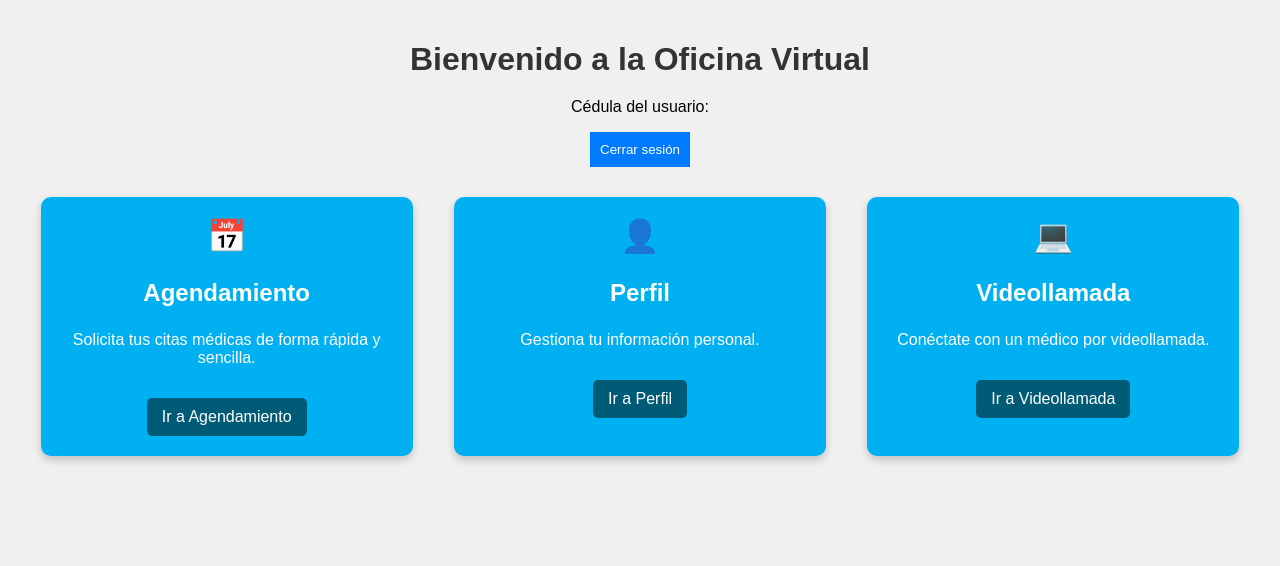
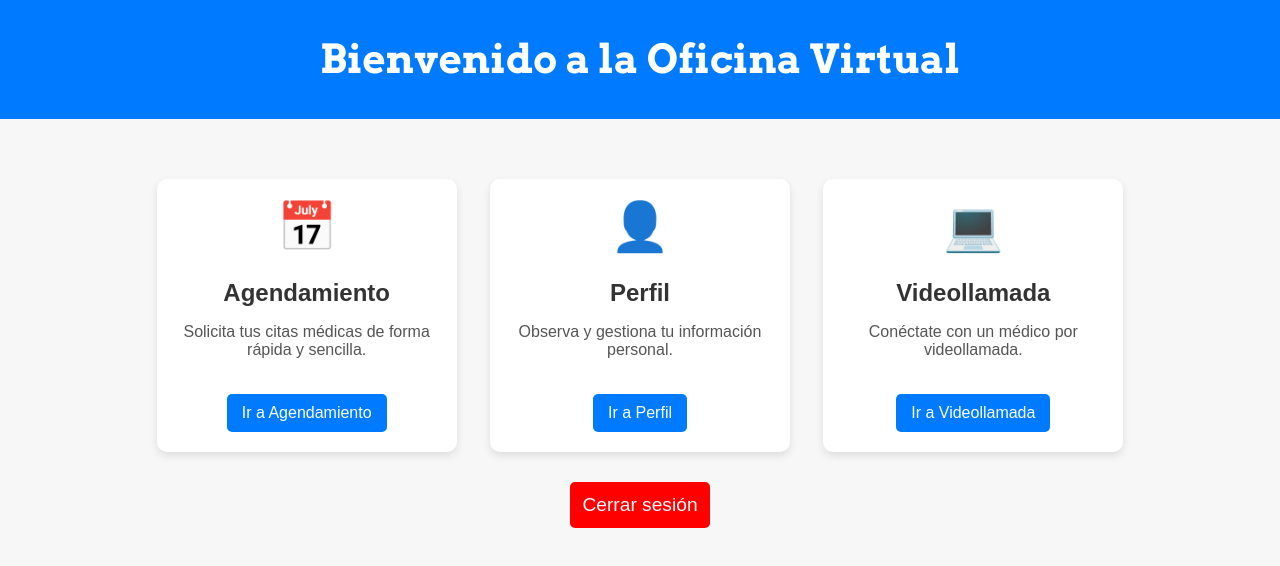
Before and after one commit to Edwinguty2/TELEMEDICINA-FRONTEND, a React (Create React App) app: page / in a window 1280 px wide. Shown: the top 566 px of the page. Built offline with nearby package versions, Linux system fonts and the light colour scheme; sample sign-in values are in the browser's storage.

Commit message:
Modificacion css home

```diff
--- /dev/null
+++ b/src/Home.css
@@ -0,0 +1,103 @@
+/* Estilos para el contenedor principal de la página de inicio */
+.home-container {
+  display: flex;
+  flex-direction: column;
+  justify-content: flex-start;
+  align-items: center;
+  min-height: 100vh;
+  background-color: #f7f7f7;
+  padding: 0px;
+}
+
+/* Estilo para el header de la página de inicio */
+header {
+  background-color: #007bff; /* Azul */
+  width: 100%;
+  padding: 35px;
+  text-align: center;
+  color: white; /* Texto blanco */
+  margin-bottom: 30px;
+}
+
+/* Estilo del título dentro del header */
+header h1 {
+  color: white;
+  font-size: 2.5rem; /* Aumentamos el tamaño del título */
+  margin: 0; /* Elimina los márgenes por defecto */
+  text-align: center;
+  font-family: Arvo;
+}
+
+/* Estilo para el párrafo con la cédula del usuario */
+.home-container p {
+  font-size: 1.1rem;
+  color: #555;
+  margin-bottom: 20px;
+}
+
+/* Estilo para el botón de logout */
+.logout-btn {
+  padding: 12px;
+  font-size: 1.2rem;
+  background-color: #FF0000; /* Rojo para indicar logout */
+  color: white;
+  border: none;
+  border-radius: 5px;
+  cursor: pointer;
+  transition: background-color 0.3s ease;
+  margin-bottom: 30px;
+}
+
+.logout-btn:hover {
+  background-color: #e60000; /* Rojo oscuro al hacer hover */
+}
+
+/* Estilo para las tarjetas (CardModules) */
+.card-container {
+  display: flex;
+  justify-content: space-around;
+  width: 100%;
+  max-width: 1000px; /* Limitar el ancho */
+  margin-top: 30px;
+}
+
+.card-module {
+  background-color: white;
+  padding: 20px;
+  border-radius: 10px;
+  width: 30%;
+  text-align: center;
+  box-shadow: 0 4px 8px rgba(0, 0, 0, 0.1);
+  margin-bottom: 30px; /* Aumentamos el margen inferior */
+}
+
+.card-module h3 {
+  font-size: 1.5rem;
+  color: #333;
+  margin-bottom: 10px;
+}
+
+.card-module p {
+  font-size: 1rem;
+  color: #555;
+  margin-bottom: 20px;
+}
+
+.card-module .card-icon {
+  font-size: 3rem;
+  margin-bottom: 20px;
+}
+
+.card-module a {
+  display: inline-block;
+  text-decoration: none;
+  background-color: #007bff; /* Azul para los enlaces */
+  color: white;
+  padding: 10px 15px;
+  border-radius: 5px;
+  transition: background-color 0.3s ease;
+}
+
+.card-module a:hover {
+  background-color: #0056b3; /* Azul oscuro al hacer hover */
+}
--- a/src/pages/HomePage.js
+++ b/src/pages/HomePage.js
@@ -1,6 +1,7 @@
 import React from 'react';
 import { useNavigate } from 'react-router-dom';
 import CardModule from '../components/CardModule';
+import '../Home.css'; // Importamos los estilos específicos
 
 const HomePage = () => {
   const navigate = useNavigate();
@@ -14,11 +15,9 @@ const HomePage = () => {
 
   return (
     <div className="home-container">
-      <h1>Bienvenido a la Oficina Virtual</h1>
-      <p>Cédula del usuario: {cedula}</p> {/* Muestra la cédula */}
-      <button className="logout-btn" onClick={handleLogout}>
-        Cerrar sesión
-      </button>
+      <header>
+        <h1>Bienvenido a la Oficina Virtual</h1>
+      </header>
       <div className="card-container">
         <CardModule
           title="Agendamiento"
@@ -28,7 +27,7 @@ const HomePage = () => {
         />
         <CardModule
           title="Perfil"
-          description="Gestiona tu información personal."
+          description="Observa y gestiona tu información personal."
           link="/profile"
           icon="👤"
         />
@@ -39,6 +38,9 @@ const HomePage = () => {
           icon="💻"
         />
       </div>
+      <button className="logout-btn" onClick={handleLogout}>
+         Cerrar sesión
+      </button>
     </div>
   );
 };
```
